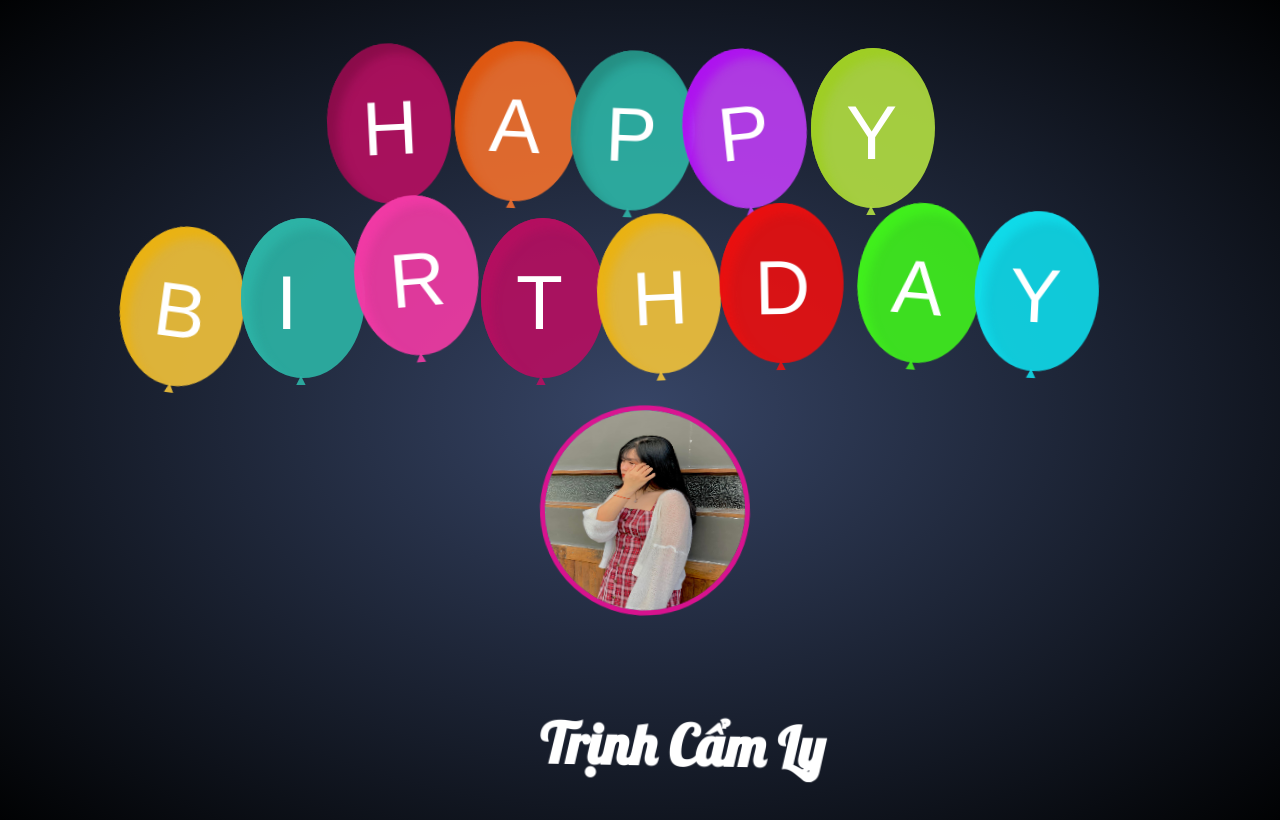
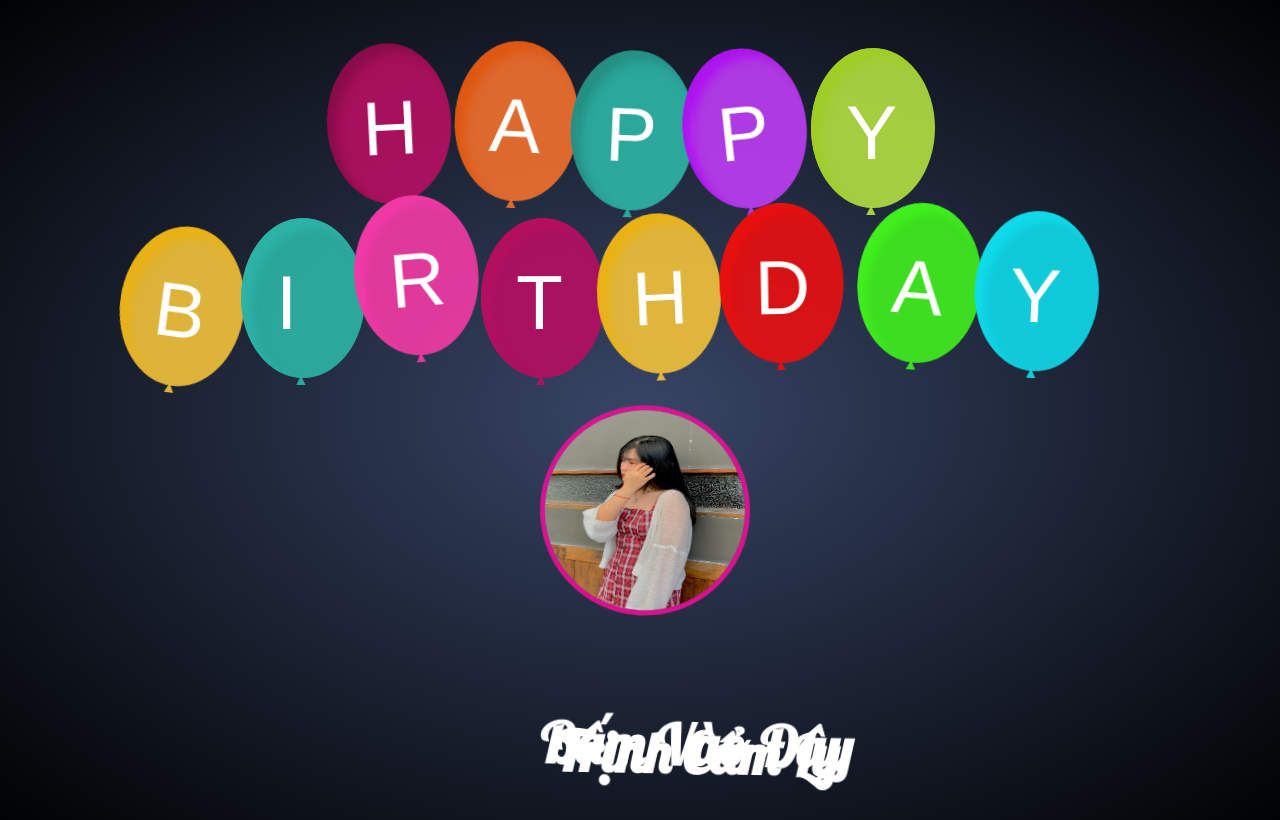
Before and after one commit to minhan0912/huho, a plain HTML site: page MyBirthday/MyBirthday.html in a window 1280 px wide. Drawn offline with nearby package versions, Linux system fonts and the light colour scheme; a web font is replaced by a local one.

Commit message:
Update MyBirthday.html

```diff
--- a/MyBirthday/MyBirthday.html
+++ b/MyBirthday/MyBirthday.html
@@ -64,6 +64,7 @@
                 <div class="avatar">
                     <!-- 3. Avatar của người bạn muốn gởi lời chúc -->
                     <img src="./MyAvatar.jpg" alt="" class="avatar__img" onclick="showMessage()" />
+                    <h1 onclick="showMessage()" class="avatar__title">Bấm Vào Đây</h1>
                     <!-- 4. Tên của người đó -->
                     <h1 onclick="showMessage()" class="avatar__title">Trịnh Cẩm Ly</h1>
                 </div>
```
